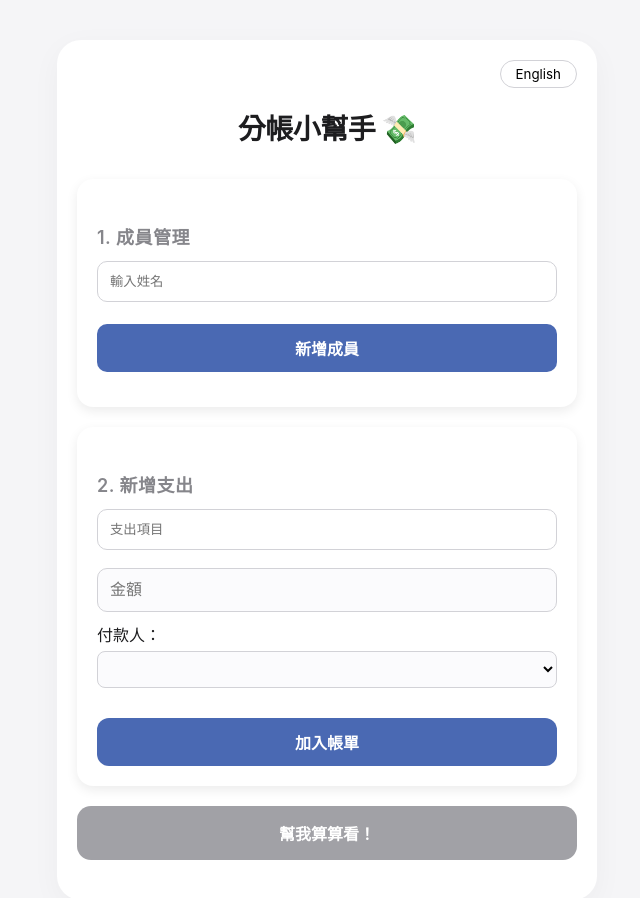
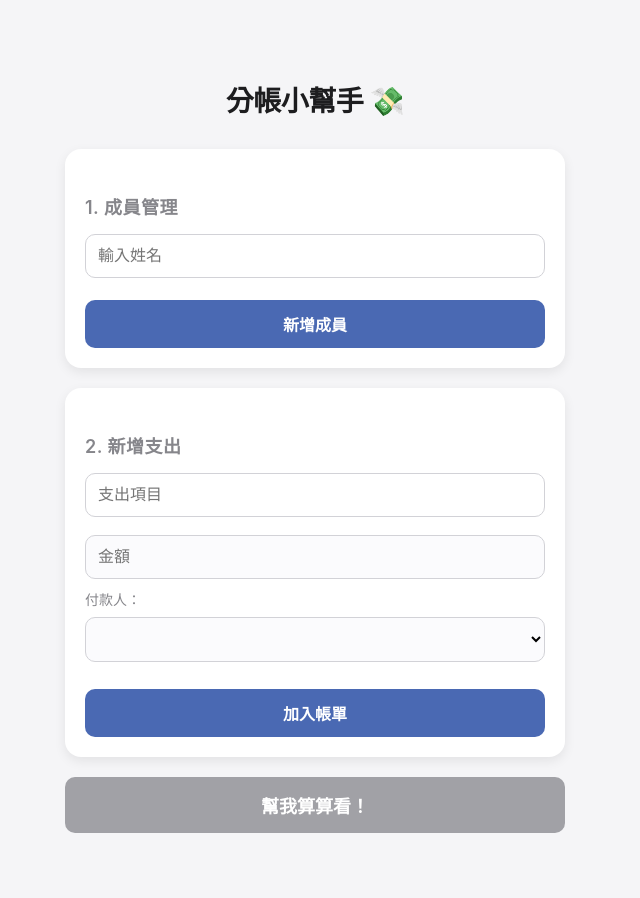
Before and after one commit to kiki090285/split-bill, a React (Vite) app in the folder client/: page / in a window 1280 px wide. Shown: the top 898 px of the page, without its empty margins (325-965 px from the left). Built offline with nearby package versions, Linux system fonts and the light colour scheme.

Commit message:
Update App.tsx

```diff
--- a/client/src/App.tsx
+++ b/client/src/App.tsx
@@ -1,31 +1,8 @@
 import React, { useState, useMemo } from 'react';
 import './App.css';
 
-// --- 翻譯對照表 ---
+// --- 翻譯與文字設定 ---
 const translations = {
-  en: {
-    title: "Splitwise Helper 💸",
-    manageMembers: "1. Manage Members",
-    enterName: "Enter name",
-    addMember: "Add Member",
-    addExpense: "2. Add Expense",
-    description: "Description",
-    amount: "Amount",
-    paidBy: "Paid By:",
-    splitBetween: "Split Between:",
-    addToBill: "Add to Bill",
-    expenseList: "3. Expense List",
-    paidByText: "Paid by",
-    delete: "Delete",
-    calculate: "Help me calculate!",
-    calculating: "Calculating...",
-    settlementPlan: "Settlement Plan",
-    allSettled: "Everything is settled!",
-    errorServer: "Server error. Please check backend.",
-    involvedAlert: "This person is involved in expenses and cannot be deleted!",
-    saveStatus: "Confirm Save",
-    saved: "Saved ✓"
-  },
   zh: {
     title: "分帳小幫手 💸",
     manageMembers: "1. 成員管理",
@@ -35,55 +12,54 @@ const translations = {
     description: "支出項目",
     amount: "金額",
     paidBy: "付款人：",
-    splitBetween: "分攤成員：",
     addToBill: "加入帳單",
-    expenseList: "3. 支出清單",
-    paidByText: "由",
-    delete: "刪除",
     calculate: "幫我算算看！",
     calculating: "計算中...",
     settlementPlan: "結算方案",
-    allSettled: "大家互不相欠！",
-    errorServer: "無法連接伺服器，請檢查後端。",
+    saveStatus: "確認儲存",
+    saved: "已儲存 ✓",
     involvedAlert: "該成員已有相關支出，無法刪除！",
-    saveStatus: "確認儲存",
-    saved: "已儲存 ✓"
+    errorServer: "無法連接伺服器，請檢查後端。"
   }
 };
 
-const ResultCard = ({ trans, lang, t }: any) => {
+// --- 結算方案列組件 (包含下拉選單與按鈕) ---
+const ResultRow = ({ trans, t }: any) => {
   const [isSaved, setIsSaved] = useState(false);
+
   return (
-    <div className="result-card" style={{
+    <div style={{
       backgroundColor: isSaved ? '#f2f2f7' : '#fff',
-      opacity: isSaved ? 0.7 : 1,
       padding: '15px',
       borderRadius: '12px',
       marginBottom: '10px',
       border: '1px solid #d2d2d7',
       transition: 'all 0.3s ease'
     }}>
-      <div className="result-text" style={{ fontSize: '16px', marginBottom: '10px' }}>
-        <strong>{trans.from}</strong> ➔ <strong>{trans.to}</strong>:
-        <span style={{ color: '#4a69b3', fontWeight: 'bold' }}> ${trans.amount.toFixed(2)}</span>
+      <div style={{ fontSize: '16px', marginBottom: '10px', fontWeight: 'bold' }}>
+        {trans.from} ➔ {trans.to}: <span style={{ color: '#4a69b3' }}>${trans.amount.toFixed(2)}</span>
       </div>
-      <div className="payment-controls" style={{ display: 'flex', gap: '10px', marginBottom: '10px' }}>
-        <select className="status-select" disabled={isSaved} style={{ flex: 1, padding: '10px', borderRadius: '8px', border: '1px solid #d2d2d7' }}>
-          <option value="pending">⏳ {lang === 'zh' ? '未付款' : 'Pending'}</option>
-          <option value="paid">✅ {lang === 'zh' ? '已付款' : 'Paid'}</option>
+
+      {/* 下拉選單區域 */}
+      <div style={{ display: 'flex', gap: '10px', marginBottom: '10px' }}>
+        <select disabled={isSaved} style={{ flex: 1, padding: '10px', borderRadius: '8px', border: '1px solid #d2d2d7' }}>
+          <option value="pending">⏳ 未付款</option>
+          <option value="paid">✅ 已付款</option>
         </select>
-        <select className="method-select" disabled={isSaved} style={{ flex: 1, padding: '10px', borderRadius: '8px', border: '1px solid #d2d2d7' }}>
-          <option value="cash">💵 {lang === 'zh' ? '現金' : 'Cash'}</option>
+        <select disabled={isSaved} style={{ flex: 1, padding: '10px', borderRadius: '8px', border: '1px solid #d2d2d7' }}>
           <option value="line">🟢 Line Pay</option>
-          <option value="transfer">🏦 {lang === 'zh' ? '轉帳' : 'Transfer'}</option>
+          <option value="cash">💵 現金</option>
+          <option value="transfer">🏦 轉帳</option>
         </select>
       </div>
+
+      {/* 儲存按鈕 */}
       <button
         onClick={() => setIsSaved(!isSaved)}
         style={{
           width: '100%',
-          padding: '12px',
-          borderRadius: '10px',
+          padding: '10px',
+          borderRadius: '8px',
           border: 'none',
           backgroundColor: isSaved ? '#34c759' : '#4a69b3',
           color: 'white',
@@ -98,18 +74,15 @@ const ResultCard = ({ trans, lang, t }: any) => {
 };
 
 function App() {
-  const [lang, setLang] = useState<'en' | 'zh'>('zh');
-  const t = translations[lang];
+  const t = translations.zh;
   const [people, setPeople] = useState<string[]>([]);
   const [newPerson, setNewPerson] = useState('');
   const [expenses, setExpenses] = useState<any[]>([]);
   const [expenseDesc, setExpenseDesc] = useState('');
   const [expenseAmount, setExpenseAmount] = useState<number | ''>('');
   const [expensePaidBy, setExpensePaidBy] = useState<string>('');
-  const [expenseParticipants, setExpenseParticipants] = useState<string[]>([]);
   const [results, setResults] = useState<any>(null);
   const [isLoading, setIsLoading] = useState(false);
-  const [error, setError] = useState<string | null>(null);
 
   const isReadyToCalculate = useMemo(() => people.length > 1 && expenses.length > 0, [people, expenses]);
 
@@ -118,16 +91,8 @@ function App() {
     if (newPerson && !people.includes(newPerson)) {
       setPeople([...people, newPerson]);
       if (!expensePaidBy) setExpensePaidBy(newPerson);
-      if (expenseParticipants.length === 0) setExpenseParticipants([newPerson]);
       setNewPerson('');
     }
-  };
-
-  const handleDeletePerson = (p: string) => {
-    const isInvolved = expenses.some(ex => ex.paidBy === p || ex.participants.includes(p));
-    if (isInvolved) { alert(t.involvedAlert); return; }
-    setPeople(people.filter(person => person !== p));
-    setResults(null);
   };
 
   const handleAddExpense = (e: React.FormEvent) => {
@@ -137,7 +102,7 @@ function App() {
         description: expenseDesc,
         amount: Number(expenseAmount),
         paidBy: expensePaidBy,
-        participants: expenseParticipants,
+        participants: people,
       }]);
       setExpenseDesc('');
       setExpenseAmount('');
@@ -146,7 +111,6 @@ function App() {
 
   const handleCalculate = async () => {
     setIsLoading(true);
-    setError(null);
     try {
       const response = await fetch('https://split-bill-v9je.onrender.com/calculate', {
         method: 'POST',
@@ -156,54 +120,77 @@ function App() {
       const data = await response.json();
       setResults(data);
     } catch (err) {
-      setError(t.errorServer);
+      alert(t.errorServer);
     } finally { setIsLoading(false); }
   };
 
+  const inputStyle: React.CSSProperties = {
+    width: '100%',
+    padding: '12px',
+    borderRadius: '10px',
+    border: '1px solid #d2d2d7',
+    marginBottom: '10px',
+    boxSizing: 'border-box',
+    fontSize: '16px'
+  };
+
+  const buttonStyle: React.CSSProperties = {
+    width: '100%',
+    padding: '12px',
+    borderRadius: '10px',
+    border: 'none',
+    backgroundColor: '#4a69b3',
+    color: 'white',
+    fontWeight: 'bold',
+    fontSize: '16px',
+    cursor: 'pointer'
+  };
+
   return (
-    <div className="container" style={{ maxWidth: '500px', margin: '0 auto', padding: '20px', fontFamily: '-apple-system, system-ui' }}>
-      <div style={{ textAlign: 'right' }}>
-        <button onClick={() => setLang(lang === 'en' ? 'zh' : 'en')} style={{ background: 'none', border: '1px solid #d2d2d7', borderRadius: '20px', padding: '5px 15px' }}>
-          {lang === 'en' ? '中文' : 'English'}
-        </button>
-      </div>
+    <div style={{ maxWidth: '500px', margin: '0 auto', padding: '20px', fontFamily: '-apple-system, sans-serif' }}>
+      <h1 style={{ textAlign: 'center', marginBottom: '30px' }}>{t.title}</h1>
 
-      <h1 style={{ textAlign: 'center', color: '#1d1d1f' }}>{t.title}</h1>
-
-      <section className="form-section" style={{ background: '#fff', padding: '20px', borderRadius: '16px', boxShadow: '0 4px 12px rgba(0,0,0,0.08)', marginBottom: '20px' }}>
-        <h2 style={{ fontSize: '18px' }}>{t.manageMembers}</h2>
+      {/* 1. 成員管理 */}
+      <section style={{ background: '#fff', padding: '20px', borderRadius: '16px', boxShadow: '0 4px 12px rgba(0,0,0,0.08)', marginBottom: '20px' }}>
+        <h2 style={{ fontSize: '18px', marginBottom: '15px' }}>{t.manageMembers}</h2>
         <form onSubmit={handleAddPerson}>
-          <input value={newPerson} onChange={(e) => setNewPerson(e.target.value)} placeholder={t.enterName} style={{ width: '100%', padding: '12px', borderRadius: '10px', border: '1px solid #d2d2d7', marginBottom: '10px', boxSizing: 'border-box' }} />
-          <button type="submit" style={{ width: '100%', padding: '12px', borderRadius: '10px', border: 'none', backgroundColor: '#4a69b3', color: 'white', fontWeight: 'bold' }}>{t.addMember}</button>
+          <input value={newPerson} onChange={(e) => setNewPerson(e.target.value)} placeholder={t.enterName} style={inputStyle} />
+          <button type="submit" style={buttonStyle}>{t.addMember}</button>
         </form>
-        <div style={{ display: 'flex', flexWrap: 'wrap', gap: '8px', marginTop: '15px' }}>
-          {people.map(p => <span key={p} style={{ background: '#e8e8ed', padding: '5px 12px', borderRadius: '15px' }}>{p} <button onClick={() => handleDeletePerson(p)} style={{ border: 'none', background: 'none' }}>×</button></span>)}
-        </div>
       </section>
 
-      <section className="form-section" style={{ background: '#fff', padding: '20px', borderRadius: '16px', boxShadow: '0 4px 12px rgba(0,0,0,0.08)', marginBottom: '20px' }}>
-        <h2 style={{ fontSize: '18px' }}>{t.addExpense}</h2>
+      {/* 2. 新增支出 */}
+      <section style={{ background: '#fff', padding: '20px', borderRadius: '16px', boxShadow: '0 4px 12px rgba(0,0,0,0.08)', marginBottom: '20px' }}>
+        <h2 style={{ fontSize: '18px', marginBottom: '15px' }}>{t.addExpense}</h2>
         <form onSubmit={handleAddExpense}>
-          <input placeholder={t.description} value={expenseDesc} onChange={(e) => setExpenseDesc(e.target.value)} style={{ width: '100%', padding: '12px', borderRadius: '10px', border: '1px solid #d2d2d7', marginBottom: '10px', boxSizing: 'border-box' }} />
-          <input type="number" placeholder={t.amount} value={expenseAmount} onChange={(e) => setExpenseAmount(e.target.value === '' ? '' : Number(e.target.value))} style={{ width: '100%', padding: '12px', borderRadius: '10px', border: '1px solid #d2d2d7', marginBottom: '10px', boxSizing: 'border-box' }} />
-          <div style={{ marginBottom: '10px' }}>
-            <span>{t.paidBy} </span>
-            <select value={expensePaidBy} onChange={(e) => setExpensePaidBy(e.target.value)} style={{ padding: '8px', borderRadius: '8px', width: '100%', marginTop: '5px' }}>
+          <input placeholder={t.description} value={expenseDesc} onChange={(e) => setExpenseDesc(e.target.value)} style={inputStyle} />
+          <input type="number" placeholder={t.amount} value={expenseAmount} onChange={(e) => setExpenseAmount(e.target.value === '' ? '' : Number(e.target.value))} style={inputStyle} />
+          <div style={{ marginBottom: '15px' }}>
+            <span style={{ fontSize: '14px', color: '#86868b' }}>{t.paidBy}</span>
+            <select value={expensePaidBy} onChange={(e) => setExpensePaidBy(e.target.value)} style={{ ...inputStyle, marginBottom: 0 }}>
               {people.map(p => <option key={p} value={p}>{p}</option>)}
             </select>
           </div>
-          <button type="submit" style={{ width: '100%', padding: '12px', borderRadius: '12px', border: 'none', backgroundColor: '#4a69b3', color: 'white', fontWeight: 'bold' }}>{t.addToBill}</button>
+          <button type="submit" style={buttonStyle}>{t.addToBill}</button>
         </form>
       </section>
 
-      <button onClick={handleCalculate} disabled={!isReadyToCalculate || isLoading} style={{ width: '100%', padding: '15px', borderRadius: '14px', border: 'none', backgroundColor: isReadyToCalculate ? '#4a69b3' : '#a1a1a6', color: 'white', fontWeight: 'bold', fontSize: '16px', marginBottom: '20px' }}>
+      {/* 計算按鈕 */}
+      <button
+        onClick={handleCalculate}
+        disabled={!isReadyToCalculate || isLoading}
+        style={{ ...buttonStyle, backgroundColor: isReadyToCalculate ? '#4a69b3' : '#a1a1a6', padding: '15px', fontSize: '18px' }}
+      >
         {isLoading ? t.calculating : t.calculate}
       </button>
 
+      {/* 結算結果展示 */}
       {results && (
-        <section style={{ background: '#f5f5f7', padding: '20px', borderRadius: '16px' }}>
-          <h2>{t.settlementPlan}</h2>
-          {results.transactions.map((trans: any, i: number) => <ResultCard key={i} trans={trans} lang={lang} t={t} />)}
+        <section style={{ background: '#f5f5f7', padding: '20px', borderRadius: '16px', marginTop: '20px' }}>
+          <h2 style={{ fontSize: '18px', marginBottom: '15px' }}>{t.settlementPlan}</h2>
+          {results.transactions.map((trans: any, i: number) => (
+            <ResultRow key={i} trans={trans} t={t} />
+          ))}
         </section>
       )}
     </div>
```
